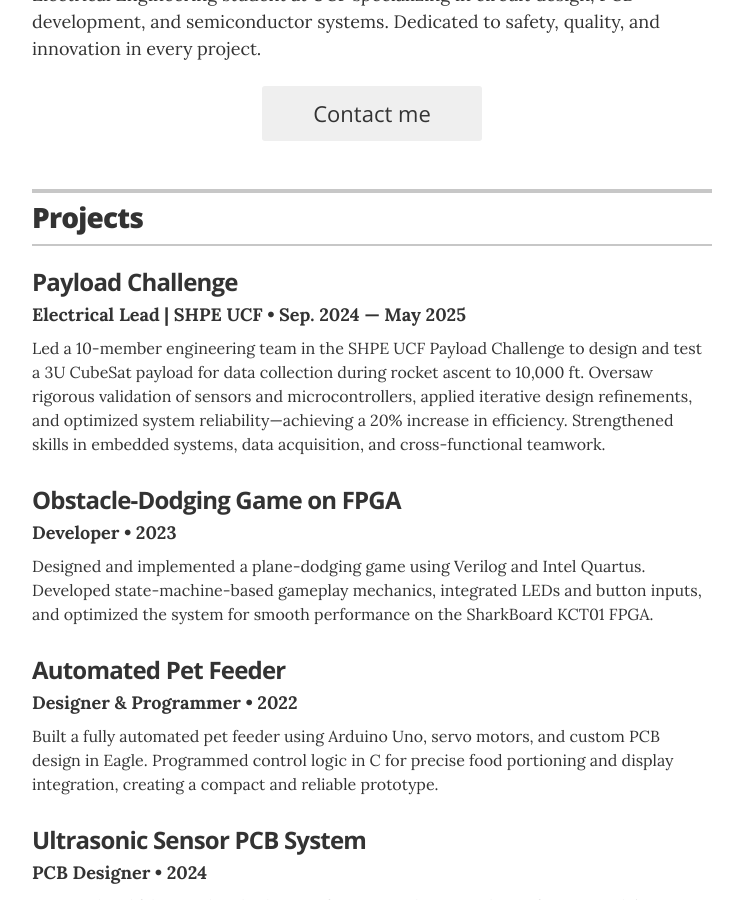
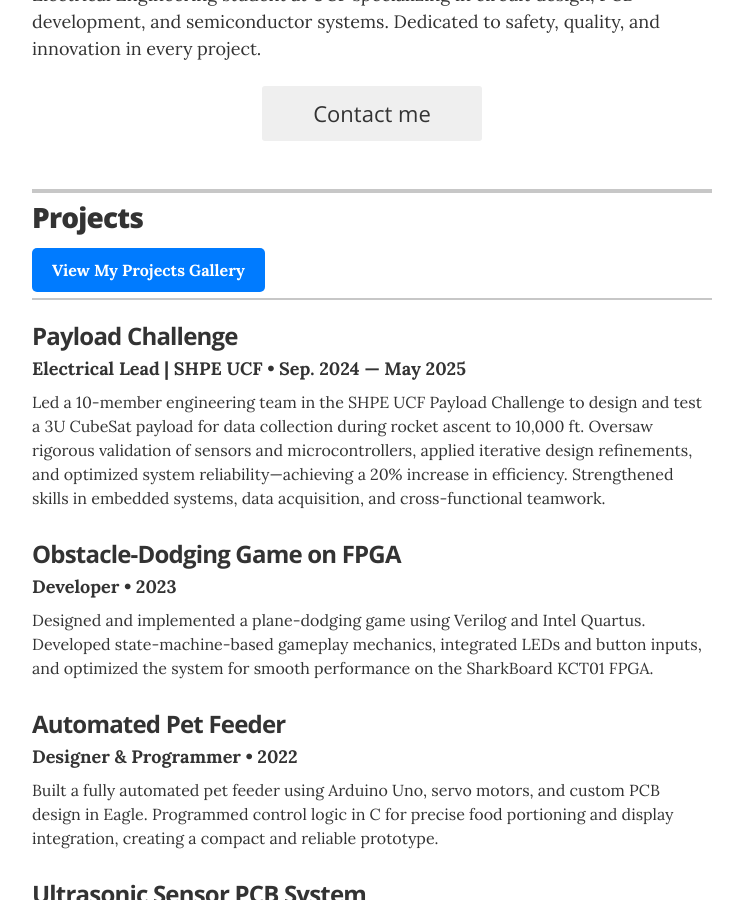
Before and after one commit to Juanfeva12/Resume, a Jekyll site: the page built from index.html, in a window 1280 px wide and 900 px high, scrolled down 305 px. Shown: the whole window, without its empty margins (268-1011 px from the left). Built offline with Jekyll 4.4.1, drawn with Linux system fonts in a browser that asks for light colours.

Commit message:
Update resume.html

```diff
--- a/_layouts/resume.html
+++ b/_layouts/resume.html
@@ -52,6 +52,13 @@
       <section class="content-section">
         <header class="section-header">
           <h2>Projects</h2>
+          <div style="margin-top: 10px; text-align: left;">
+            <a href="https://your-project-gallery-website.com" target="_blank"
+              style="display: inline-block; padding: 10px 20px; background-color: #007BFF; color: white;
+              text-decoration: none; border-radius: 5px; font-weight: bold;">
+              View My Projects Gallery
+            </a>
+          </div>
         </header>
 
         {% for project in site.data.projects %}
```
